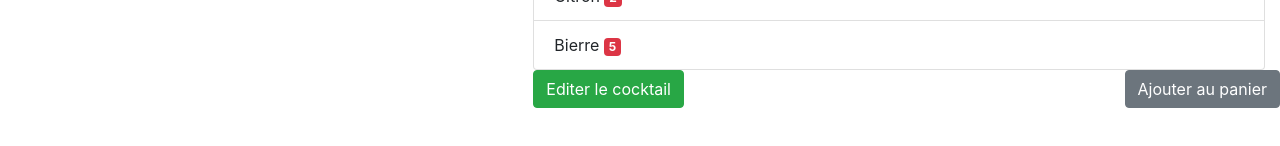
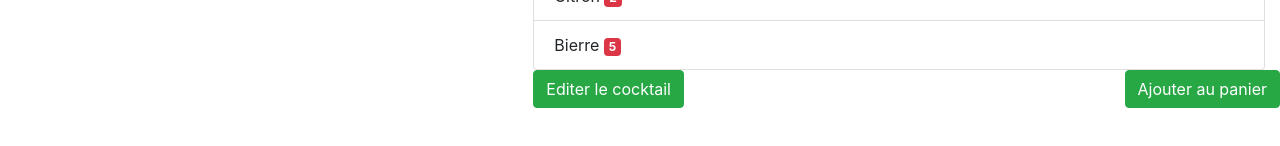
Before and after one commit to brunodecamus/cocktails, an Angular app: page /cocktails in a window 1280 px wide. Shown: the part 430-576 px from the top of the page. Built offline with nearby package versions, Linux system fonts and the light colour scheme.

Commit message:
Mise en forme pour l ajout panier

```diff
--- a/src/app/cocktail-container/cocktail-details/cocktail-details.component.html
+++ b/src/app/cocktail-container/cocktail-details/cocktail-details.component.html
@@ -24,7 +24,7 @@
   <button type="button" class="btn btn-success">
     Editer le cocktail
   </button>
-  <button class='btn btn-secondary ml-auto' (click)='addPanier(cocktail.ingredients)'>
+  <button class='btn btn-success ml-auto' (click)='addPanier(cocktail.ingredients)'>
     Ajouter au panier
   </button>
 </div>
--- a/src/app/panier/ingredient-list/ingredient-list.component.html
+++ b/src/app/panier/ingredient-list/ingredient-list.component.html
@@ -3,7 +3,8 @@
 <div class='row'>
   <ul class='col-12 list-group'>
     <li *ngFor='let ingredient of ingredients' class='list-group-item'>
-      {{ ingredient.name }} <span class='badge badge-default badge-pill ml-auto'>{{ ingredient.quantity }}</span>
+      {{ ingredient.name }}
+      <span class="badge badge-danger">{{ ingredient.quantity }}</span>
     </li>
   </ul>
 </div>
```
